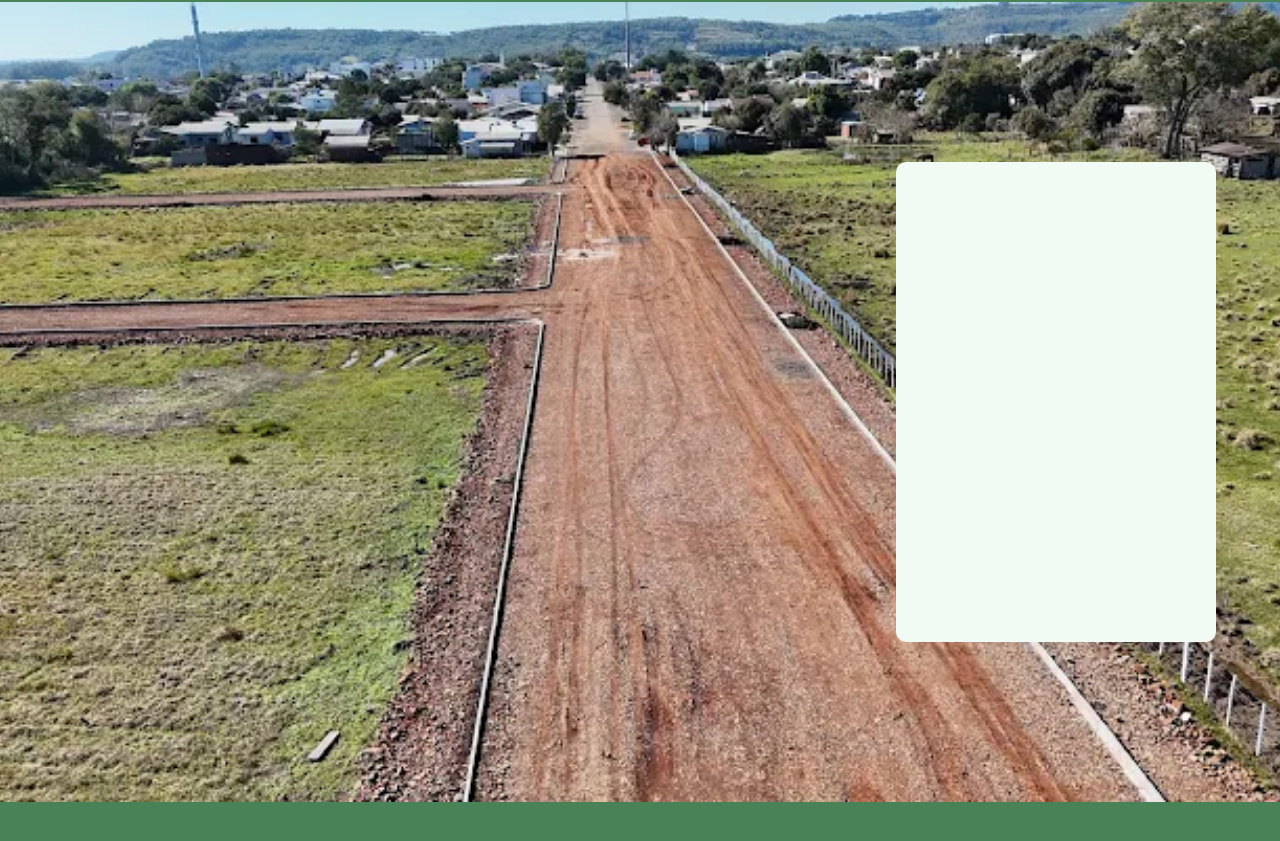
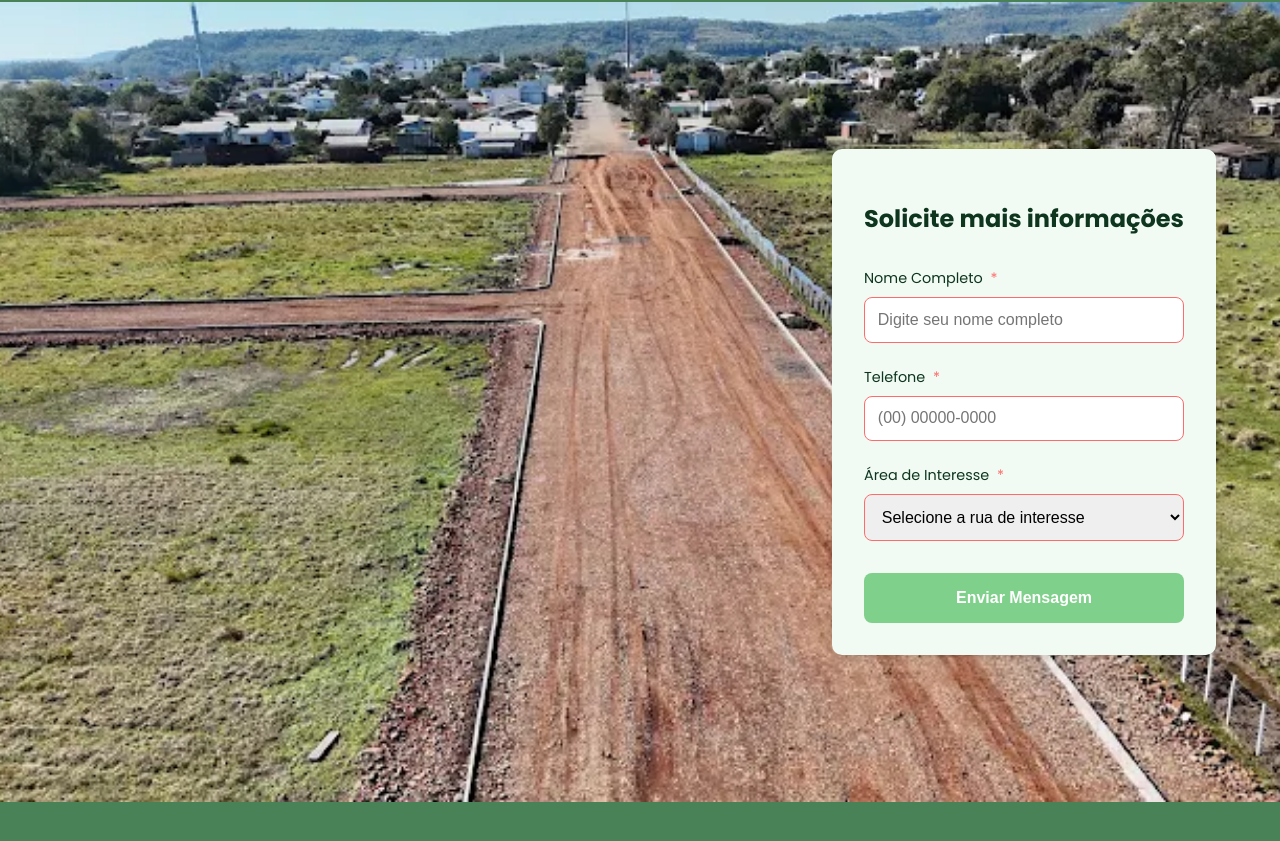
Before and after one commit to MaiconRG/Loteamento_Graziadei, a Next.js app: page / in a window 1280 px wide. Shown: the part 862-1703 px from the top of the page. Built offline with nearby package versions, Linux system fonts and the light colour scheme.

Commit message:
Att form

```diff
--- a/app/globals.css
+++ b/app/globals.css
@@ -131,10 +131,82 @@ body {
 .home_form {
   background-color: var(--back-ffff);
   width: clamp(280px, 25vw, 400px);
-  height: clamp(400px, 60vh, 600px);
+  height: auto;
   border-radius: 10px;
   margin-right: clamp(1rem, 5vw, 8vw);
   transition: all 0.3s ease;
+  padding: 2rem;
+  box-shadow: 0 4px 6px rgba(0, 0, 0, 0.1);
+}
+
+.form_title {
+  color: var(--foreground);
+  text-align: center;
+  margin-bottom: 2rem;
+  font-size: 1.5rem;
+}
+
+.form_columns {
+  display: flex;
+  flex-direction: column;
+  gap: 1.5rem;
+  margin-bottom: 2rem;
+}
+
+.form_field {
+  display: flex;
+  flex-direction: column;
+  gap: 0.5rem;
+}
+
+.form_field label {
+  color: var(--foreground);
+  font-size: 0.9rem;
+  font-weight: 500;
+}
+
+.form_input {
+  padding: 0.8rem;
+  border: 1px solid #ddd;
+  border-radius: 8px;
+  font-size: 1rem;
+  outline: none;
+  transition: border-color 0.3s ease;
+}
+
+.form_input:focus {
+  border-color: var(--accent);
+}
+
+.form_input:invalid {
+  border-color: #ff6b6b;
+}
+
+.required {
+  color: #ff6b6b;
+  margin-left: 4px;
+}
+
+.form_input:required:valid {
+  border-color: #51cf66;
+}
+
+.form_submit {
+  width: 100%;
+  padding: 1rem;
+  background-color: var(--accent);
+  color: white;
+  border: none;
+  border-radius: 8px;
+  font-size: 1rem;
+  font-weight: 600;
+  cursor: pointer;
+  transition: all 0.3s ease;
+}
+
+.form_submit:hover {
+  background-color: var(--background);
+  transform: translateY(-2px);
 }
 
 .body_description {
@@ -301,7 +373,7 @@ body {
 
   .home_form {
     width: 40vw;
-    height: 70vh;
+    min-height: 70vh;
     margin: 0;
   }
 }
@@ -338,7 +410,7 @@ body {
   }
   .home_form {
     width: 75vw;
-    height: 60vh;
+    min-height: 60vh;
     margin: 0;
   }
 
--- a/app/page.tsx
+++ b/app/page.tsx
@@ -122,7 +122,89 @@ export default function Home() {
       </div>
 
       <div className="body_chat">
-        <div className="home_form"></div>
+        <div className="home_form">
+          <h2 className="form_title">Solicite mais informações</h2>
+          <div className="form_columns">
+            <div className="form_field">
+              <label htmlFor="name">
+                Nome Completo <span className="required">*</span>
+              </label>
+              <input
+                type="text"
+                id="name"
+                placeholder="Digite seu nome completo"
+                className="form_input"
+                required
+                minLength={3}
+              />
+            </div>
+            <div className="form_field">
+              <label htmlFor="phone">
+                Telefone <span className="required">*</span>
+              </label>
+              <input
+                type="tel"
+                id="phone"
+                placeholder="(00) 00000-0000"
+                className="form_input"
+                required
+                pattern="^\(\d{2}\) \d{5}-\d{4}$"
+                title="Digite o telefone no formato (00) 00000-0000"
+              />
+            </div>
+            <div className="form_field">
+              <label htmlFor="interest">
+                Área de Interesse <span className="required">*</span>
+              </label>
+              <select id="interest" className="form_input" required>
+                <option value="">Selecione a rua de interesse</option>
+                <option value="Rua das Palmeiras">Rua das Palmeiras</option>
+                <option value="Rua dos Ipês">Rua dos Ipês</option>
+                <option value="Rua das Aroeiras">Rua das Aroeiras</option>
+              </select>
+            </div>
+          </div>
+          <button
+            className="form_submit"
+            onClick={() => {
+              const nameInput = document.getElementById(
+                "name"
+              ) as HTMLInputElement;
+              const phoneInput = document.getElementById(
+                "phone"
+              ) as HTMLInputElement;
+              const interestInput = document.getElementById(
+                "interest"
+              ) as HTMLSelectElement;
+
+              // Dispara a validação nativa do HTML5
+              if (!nameInput.checkValidity()) {
+                nameInput.reportValidity();
+                return;
+              }
+              if (!phoneInput.checkValidity()) {
+                phoneInput.reportValidity();
+                return;
+              }
+              if (!interestInput.checkValidity()) {
+                interestInput.reportValidity();
+                return;
+              }
+
+              const name = nameInput.value;
+              const phone = phoneInput.value;
+              const interest = interestInput.value;
+
+              const message = `Olá! Me chamo ${name}. Gostaria de mais informações sobre os terrenos na ${interest}. Meu telefone para contato é ${phone}.`;
+              const whatsappUrl = `https://wa.me/5500000000000?text=${encodeURIComponent(
+                message
+              )}`;
+              window.open(whatsappUrl, "_blank");
+            }}
+          >
+            Enviar Mensagem
+          </button>
+        </div>
       </div>
       <div className="body_description"></div>
     </main>
```
